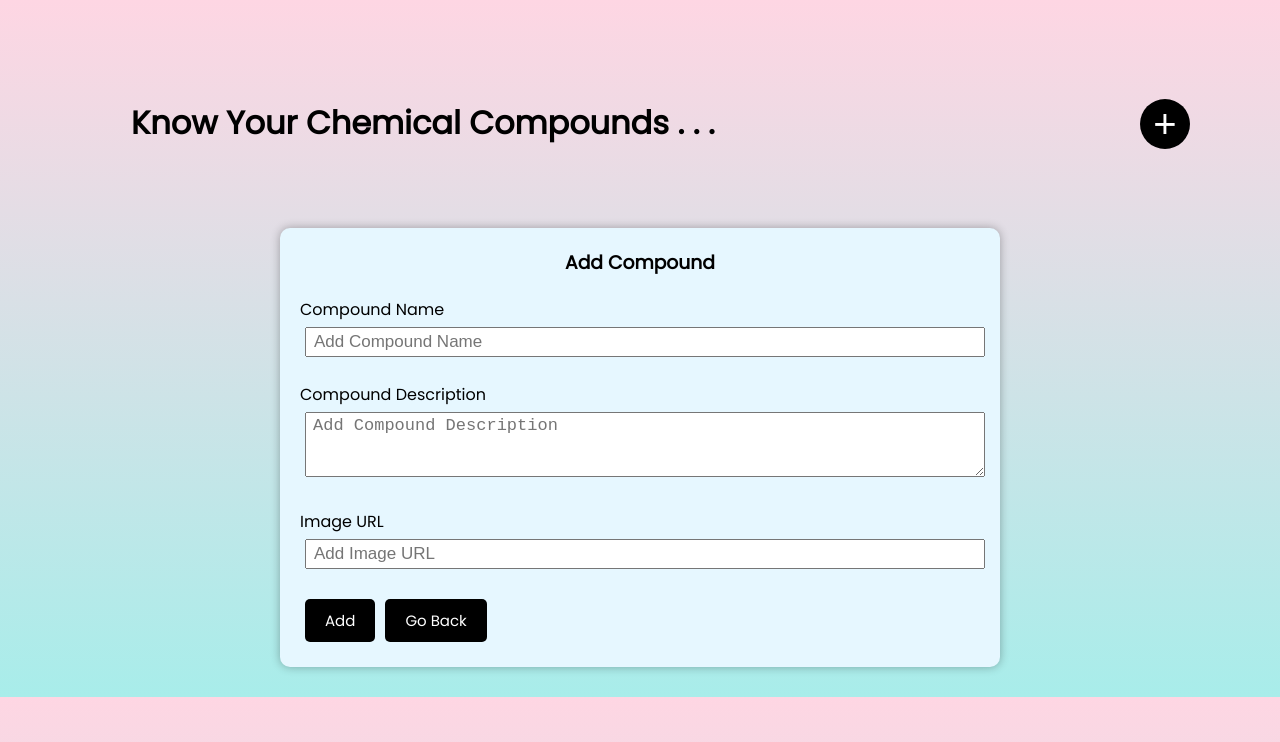
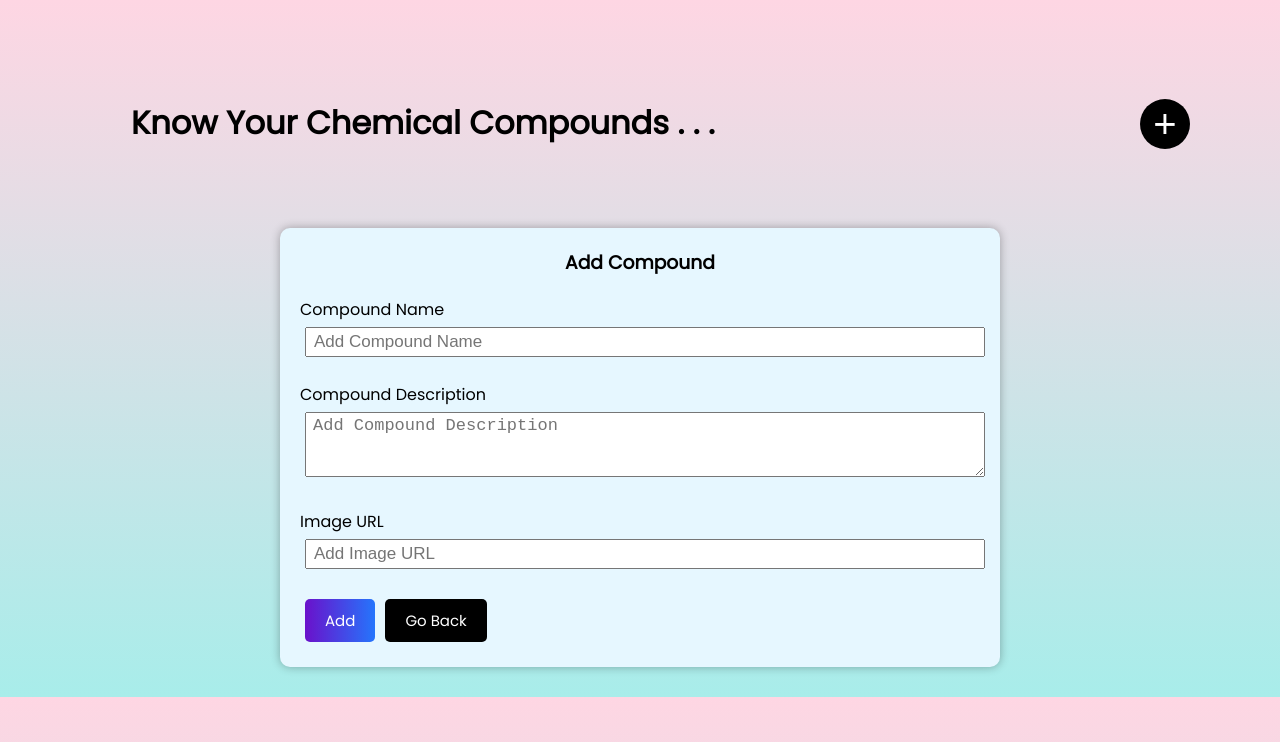
Before and after one commit to CodenCode-Naman/Know-Your-Chemical-Compounds, an Angular app in the folder client/: page /compound/add in a window 1280 px wide. In both pictures the pointer is over the input "Add". Shown: the top 742 px of the page. Built offline with nearby package versions, Linux system fonts and the light colour scheme.

Commit message:
fix: beautify the card btn

```diff
--- a/client/src/app/pages/compound-form/compound-form.component.css
+++ b/client/src/app/pages/compound-form/compound-form.component.css
@@ -24,6 +24,10 @@
   font-size: 17px;
 }
 
+.btn:hover {
+  background-image: linear-gradient(to right, #6a11cb 0%, #2575fc 100%);
+}
+
 .form-control label {
   display: block;
 }
```
